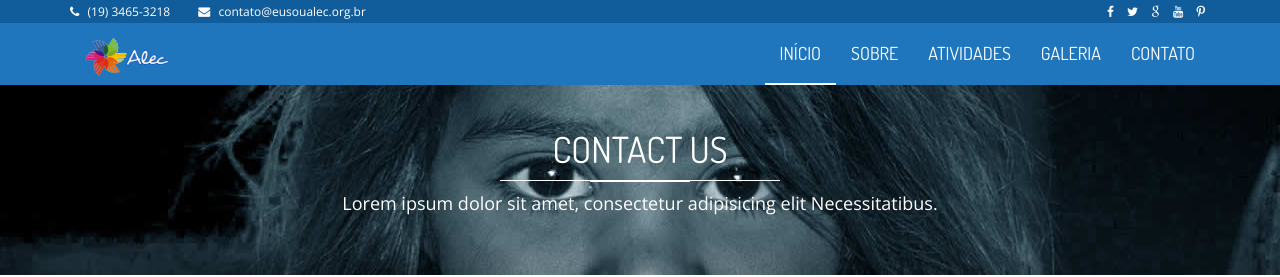
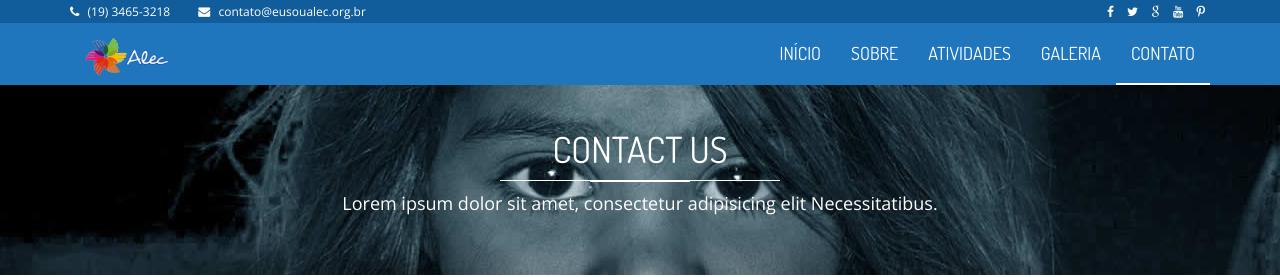
Before and after one commit to eusoualec/eusoualec.github.io, a Jekyll site: the page built from contact.html, in a window 1280 px wide. Shown: the top 277 px of the page. Built offline with Jekyll 4.4.1, drawn with Linux system fonts in a browser that asks for light colours; nearby versions of some CDN libraries.

Commit message:
Resolve bug que não destacava página ativa

```diff
--- a/_includes/header.html
+++ b/_includes/header.html
@@ -58,21 +58,20 @@
 
               <ul class="nav navbar-nav">
 
-                <li><a class="is-active" href="index.html">INÍCIO</a></li>
-                <li><a href="about.html">SOBRE</a></li>
+                <li><a{% if page.url == '/' %} class="is-active"{% endif %} href="index.html">INÍCIO</a></li>
+                <li><a{% if page.url == '/about.html' %} class="is-active"{% endif %} href="about.html">SOBRE</a></li>
+
                 <li class="has-child"><a href="#">ATIVIDADES</a>
-
                   <ul class="submenu">
                      <li class="submenu-item"><a href="causes.html">Causes list </a></li>
                      <li class="submenu-item"><a href="causes-single.html">Single cause </a></li>
                      <li class="submenu-item"><a href="causes-single.html">Single cause </a></li>
                      <li class="submenu-item"><a href="causes-single.html">Single cause </a></li>
                   </ul>
+                </li>
 
-                </li>
-                <li><a href="gallery.html">GALERIA</a></li>
-                <li><a href="contact.html">CONTATO</a></li>
-
+                <li><a{% if page.url == '/gallery.html' %} class="is-active"{% endif %} href="gallery.html">GALERIA</a></li>
+                <li><a{% if page.url == '/contact.html' %} class="is-active"{% endif %} href="contact.html">CONTATO</a></li>
               </ul>
 
             </div> <!-- /#navbar -->
```
